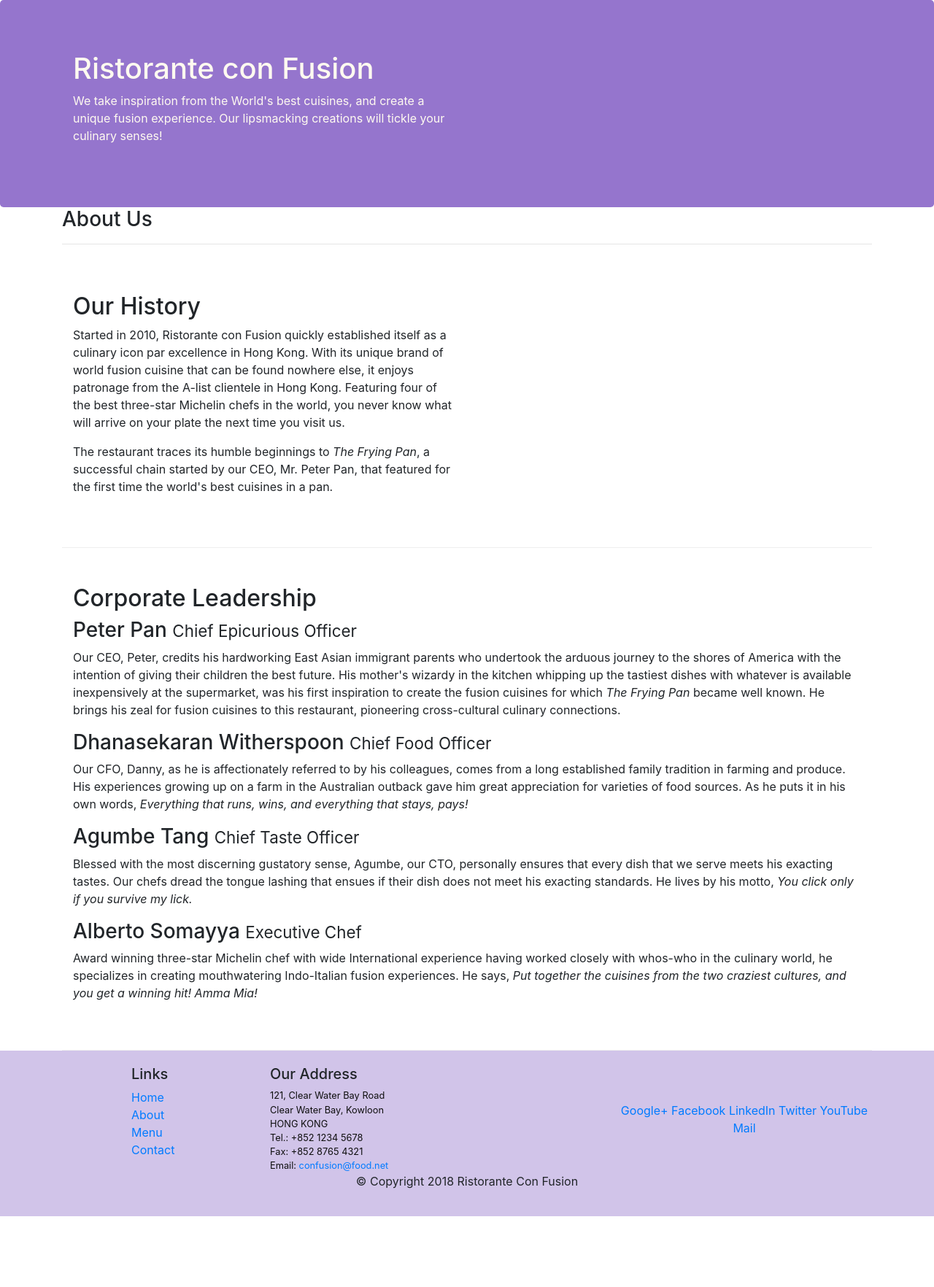
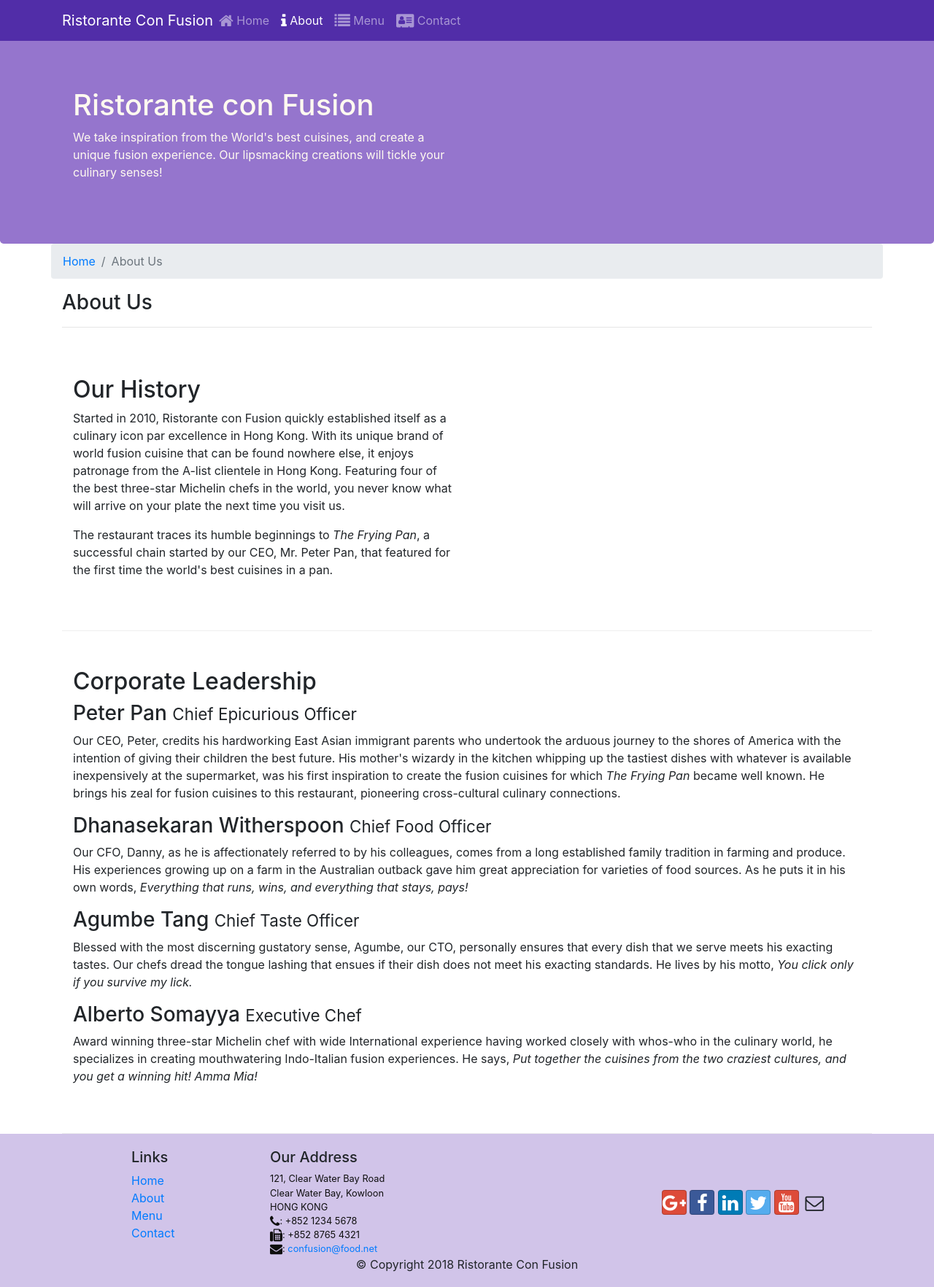
Before and after one commit to Raghuram510/git-boot, a website: page aboutus.html in a window 1280 px wide. Shown: the whole page at 73% size. Before the commit the page ends 1667 px from the top, so only its background shows below. Drawn offline with nearby package versions, Linux system fonts and the light colour scheme.

Commit message:
Navbar and Icon Fonts

```diff
--- a/aboutus.html
+++ b/aboutus.html
@@ -9,12 +9,29 @@
 
     <!-- Bootstrap CSS -->
     <link rel="stylesheet" href="node_modules/bootstrap/dist/css/bootstrap.min.css">
+    <link rel="stylesheet" href="node_modules/font-awesome/css/font-awesome.min.css">
+    <link rel="stylesheet" href="node_modules/bootstrap-social/bootstrap-social.css">
     <link rel="stylesheet" href="css/styles.css">
     <title>Ristorante Con Fusion: About Us</title>
 </head>
 
 <body>
-
+    <nav class="navbar navbar-dark navbar-expand-sm fixed-top">
+        <div class="container">
+            <button class="navbar-toggler" type="button" data-toggle="collapse" data-target="#Navbar">
+                <span class="navbar-toggler-icon"></span>
+            </button>
+           <a class="navbar-brand mr-auto" href="./index.html">Ristorante Con Fusion</a>
+            <div class="collapse navbar-collapse" id="Navbar">
+                <ul class="navbar-nav mr-auto">
+                    <li class="nav-item"><a class="nav-link" href="./index.html"><span class="fa fa-home fa-lg"></span> Home</a></li>
+                    <li class="nav-item active"><a class="nav-link" href="./aboutus.html"><span class="fa fa-info fa-lg"></span> About</a></li>
+                    <li class="nav-item"><a class="nav-link" href="#"><span class="fa fa-list fa-lg"></span> Menu</a></li>
+                    <li class="nav-item"><a class="nav-link" href="#"><span class="fa fa-address-card fa-lg"></span> Contact</a></li>
+                </ul>
+            </div>
+        </div>
+    </nav>
     <header class="jumbotron">
         <div class="container">
             <div class="row row-header">
@@ -29,8 +46,12 @@
     </header>
 
     <div class="container">
-        <div>
-            <div>
+        <div class="row">
+            <ol class="col-12 breadcrumb">
+                <li class="breadcrumb-item"><a href="./index.html">Home</a></li>
+                <li class="breadcrumb-item active">About Us</li>
+            </ol>
+            <div class="col-12">
                <h3>About Us</h3>
                <hr>
             </div>
@@ -69,7 +90,7 @@
                 <div class="col-4 offset-1 col-sm-2">
                     <h5>Links</h5>
                     <ul class="list-unstyled">
-                        <li><a href="#">Home</a></li>
+                        <li><a href="./index.html">Home</a></li>
                         <li><a href="#">About</a></li>
                         <li><a href="#">Menu</a></li>
                         <li><a href="#">Contact</a></li>
@@ -81,19 +102,19 @@
 		              121, Clear Water Bay Road<br>
 		              Clear Water Bay, Kowloon<br>
 		              HONG KONG<br>
-		              Tel.: +852 1234 5678<br>
-		              Fax: +852 8765 4321<br>
-		              Email: <a href="mailto:confusion@food.net">confusion@food.net</a>
+		              <i class="fa fa-phone fa-lg"></i>: +852 1234 5678<br>
+		              <i class="fa fa-fax fa-lg"></i>: +852 8765 4321<br>
+		              <i class="fa fa-envelope fa-lg"></i>: <a href="mailto:confusion@food.net">confusion@food.net</a>
 		           </address>
                 </div>
                 <div class="col-12 col-sm-4 align-self-center">
                     <div class="text-center">
-                        <a href="http://google.com/+">Google+</a>
-                        <a href="http://www.facebook.com/profile.php?id=">Facebook</a>
-                        <a href="http://www.linkedin.com/in/">LinkedIn</a>
-                        <a href="http://twitter.com/">Twitter</a>
-                        <a href="http://youtube.com/">YouTube</a>
-                        <a href="mailto:">Mail</a>
+                        <a class="btn btn-social-icon btn-google" href="http://google.com/+"><i class="fa fa-google-plus"></i></a>
+                        <a class="btn btn-social-icon btn-facebook" href="http://www.facebook.com/profile.php?id="><i class="fa fa-facebook"></i></a>
+                        <a class="btn btn-social-icon btn-linkedin" href="http://www.linkedin.com/in/"><i class="fa fa-linkedin"></i></a>
+                        <a class="btn btn-social-icon btn-twitter" href="http://twitter.com/"><i class="fa fa-twitter"></i></a>
+                        <a class="btn btn-social-icon btn-google" href="http://youtube.com/"><i class="fa fa-youtube"></i></a>
+                        <a class="btn btn-social-icon" href="mailto:"><i class="fa fa-envelope-o"></i></a>
                     </div>
                 </div>
            </div>
--- a/css/styles.css
+++ b/css/styles.css
@@ -28,3 +28,12 @@ address{
     margin:0px;
     color:#0f0f0f;
 }
+
+body{
+    padding:50px 0px 0px 0px;
+    z-index:0;
+}
+
+.navbar-dark {
+     background-color: #512DA8;
+}
--- a/package.json
+++ b/package.json
@@ -15,6 +15,8 @@
   },
   "dependencies": {
     "bootstrap": "^4.5.0",
+    "bootstrap-social": "^5.1.1",
+    "font-awesome": "^4.7.0",
     "jquery": "^3.5.1",
     "popper.js": "^1.12.9"
   }
```
Also changed, not shown: index.html (+28 -11 lines), 1 other file.
